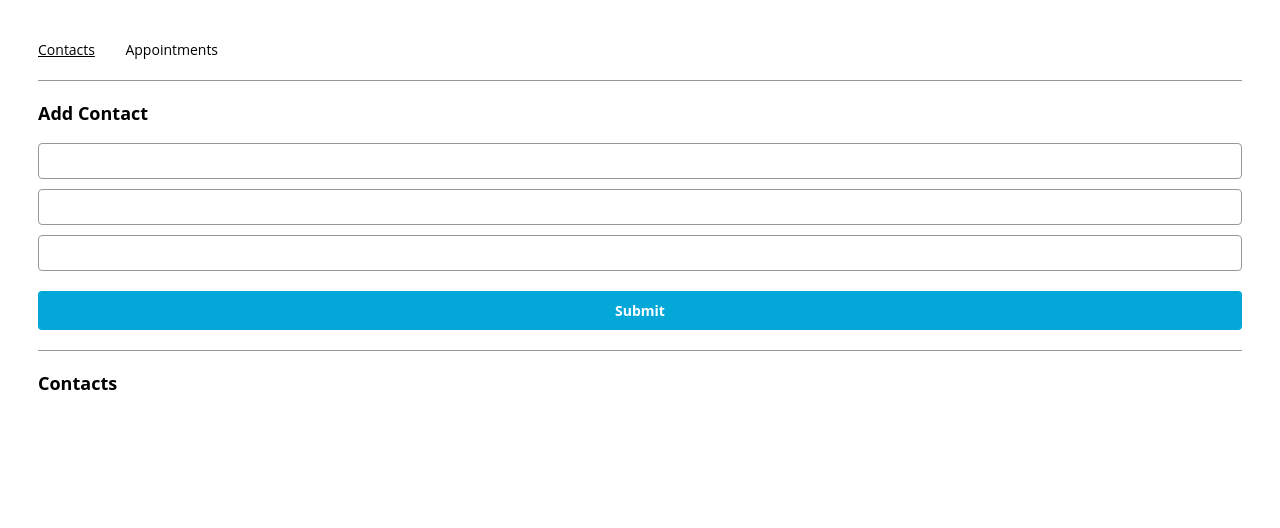
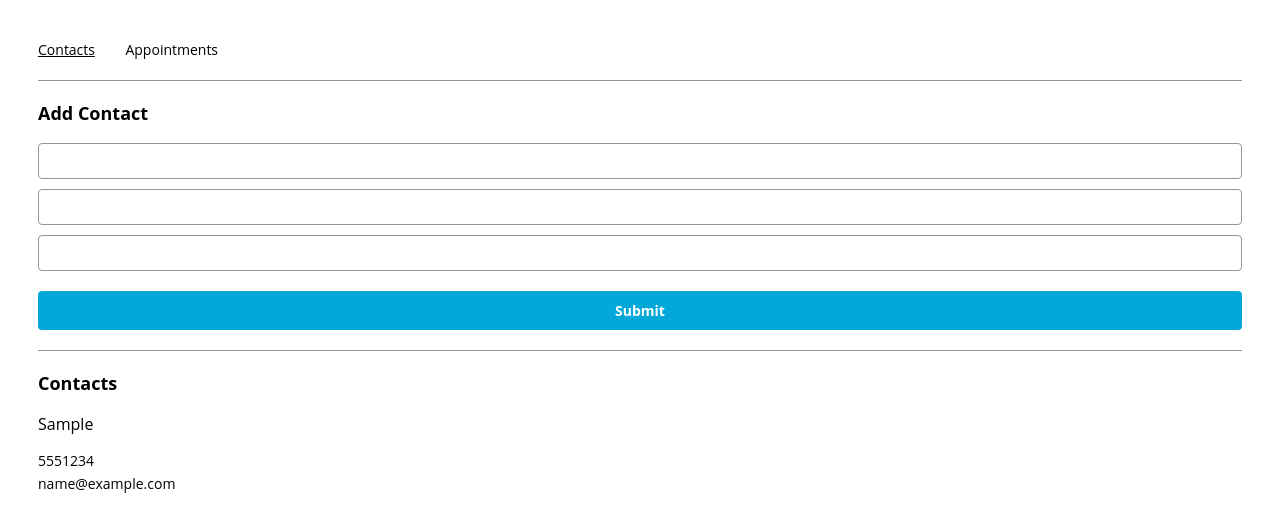
Before and after one commit to japyg/appointment-planner, a React (Create React App) app: page /contacts in a window 1280 px wide. Both pictures are taken after typing "Sample", "5551234", "name@example.com" into the empty fields and a click on the input 640 px from the left and 310 px from the top of the page. Shown: the top 528 px of the page. Built offline with nearby package versions, Linux system fonts and the light colour scheme.

Commit message:
fix rendering of tile in page

```diff
--- a/src/components/contactForm/ContactForm.js
+++ b/src/components/contactForm/ContactForm.js
@@ -26,7 +26,6 @@ export const ContactForm = ({
         onChange={({ target }) => {
           setPhone(target.value);
         }}
-        // pattern="^[+][0-9]\d{2}-\d{3}-\d{4}$"
         required
       />
 
--- a/src/components/tile/Tile.js
+++ b/src/components/tile/Tile.js
@@ -1,10 +1,11 @@
 import React from "react";
 
 export const Tile = ({ value }) => {
-  const obj = Object.values(value);
+  const arr = Object.values(value);
+
   return (
     <div className="tile-container">
-      {obj.map((val, index) => {
+      {arr.map((val, index) => {
         if (index === 0) {
           return (
             <p className="tile-title" key={index}>
--- a/src/components/tileList/TileList.js
+++ b/src/components/tileList/TileList.js
@@ -4,9 +4,9 @@ import { Tile } from "../tile/Tile";
 export const TileList = ({ data }) => {
   return (
     <div>
-      {data.map((value, index) => {
-        <Tile value={value} key={index} />;
-      })}
+      {data.map((value, index) => (
+        <Tile value={value} key={index} />
+      ))}
     </div>
   );
 };
```
